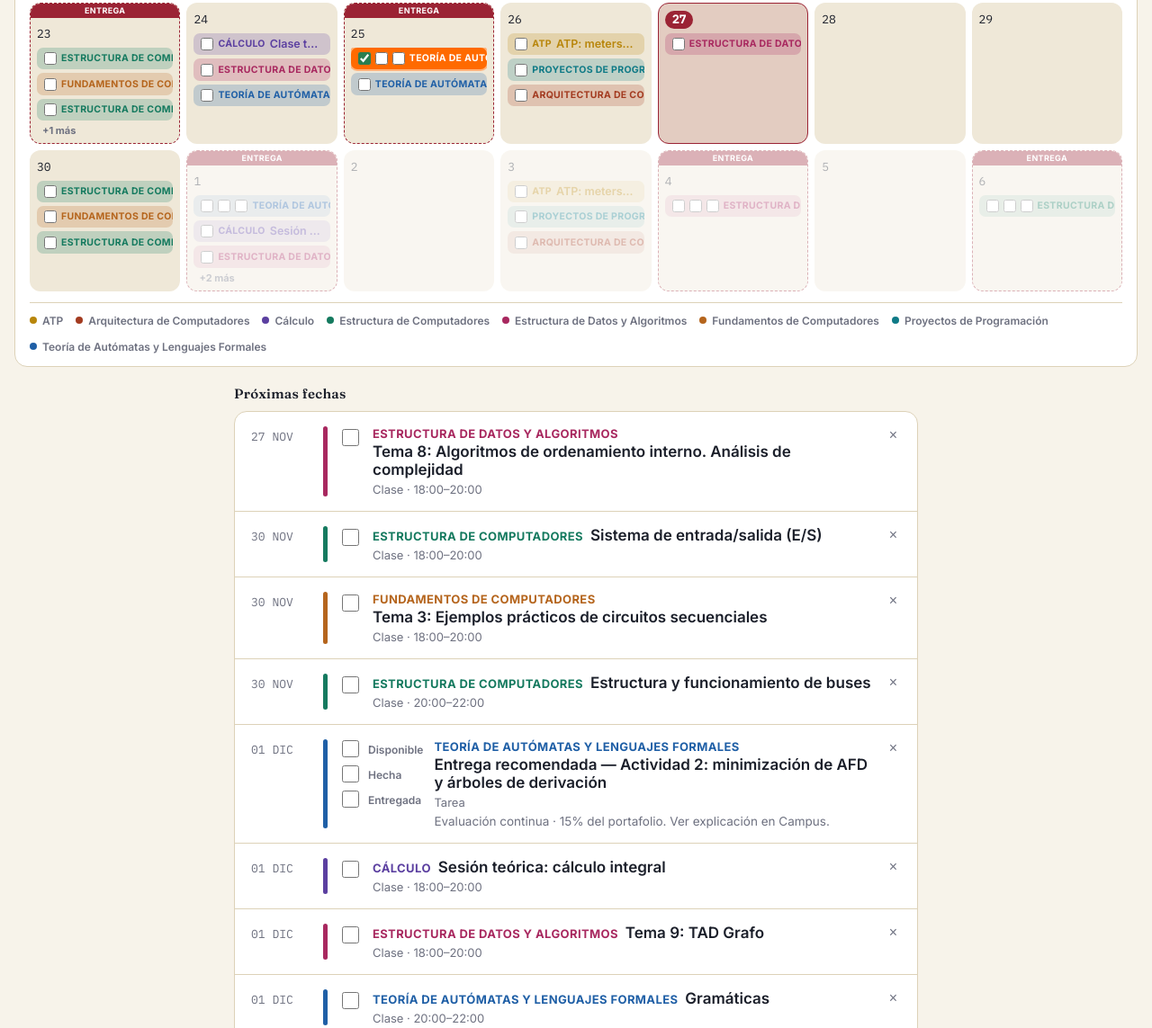
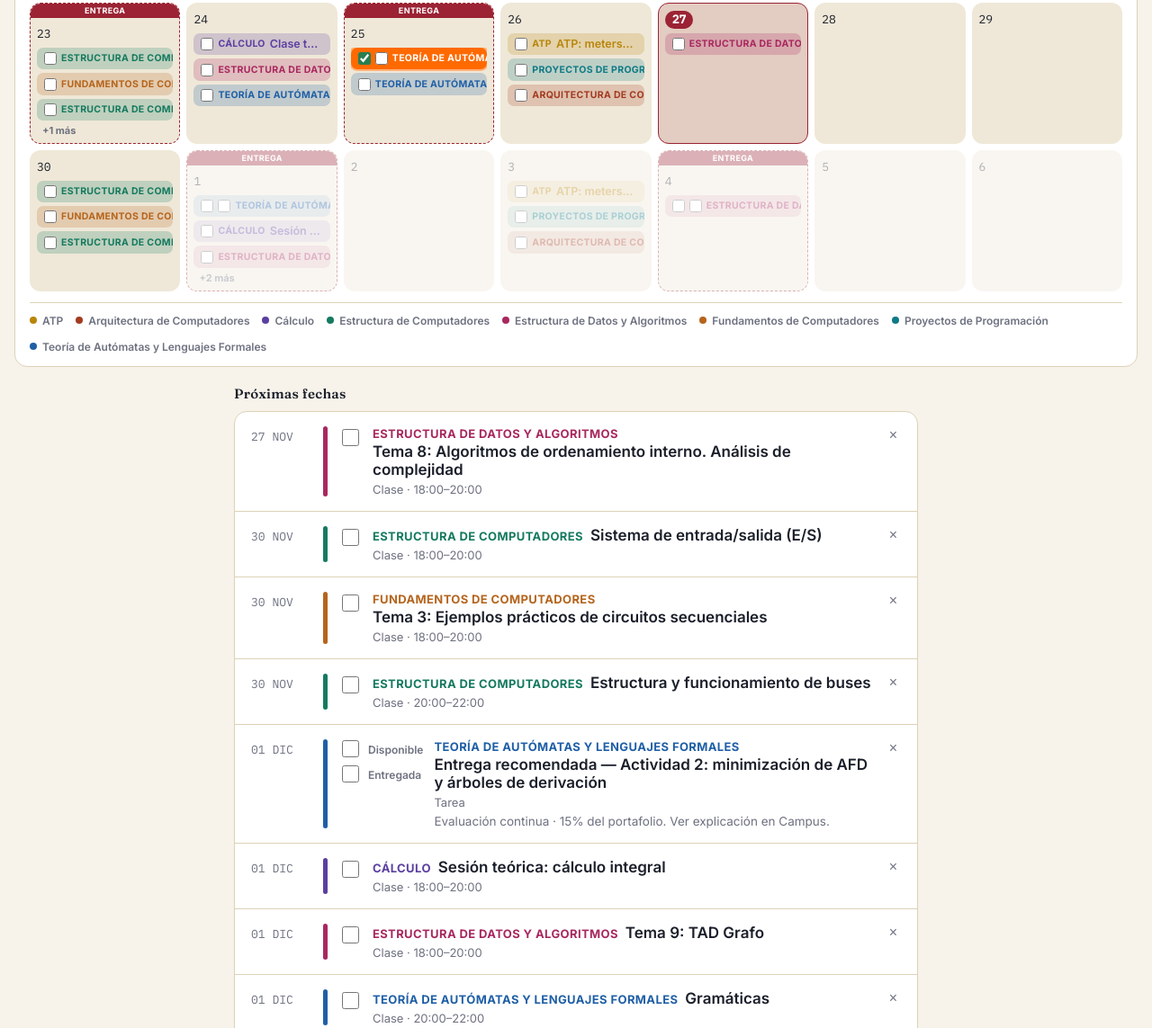
Before and after one commit to sinsit1/calendario_26_27_UNIVERSIDAD, a plain HTML site: page index.html in a window 1280 px wide. Shown: the part 982-2125 px from the top of the page at 90% size. Drawn offline with Linux system fonts and the light colour scheme; no server answers.

Commit message:
Check «Hecha» solo en Entregas; EC Evidencia 1 pasa al 12/12/2026
Co-Authored-By: Claude Sonnet 5.5 <noreply@anthropic.com>

```diff
--- a/index.html
+++ b/index.html
@@ -153,7 +153,6 @@ header.top .sub{color:var(--muted);font-size:14px;margin-top:2px}
 .chip.done .chip-text{text-decoration:line-through;opacity:.6}
 .chip input[type="checkbox"]{width:14px;height:14px;margin:0;flex-shrink:0;accent-color:var(--fg);cursor:pointer;background:var(--surface)}
 .chip input.avail-cb{accent-color:#2a7d4f}
-.chip input.made-cb{accent-color:#1f6fd1}
 .chip.pending-avail .chip-text{opacity:.85}
 .day .more{font-size:11px;color:var(--muted);font-weight:700;padding:0 6px}
 
@@ -236,7 +235,6 @@ form.add-form textarea{resize:vertical;min-height:50px}
 .event-row.todo{background:rgba(255,106,0,.14);box-shadow:inset 6px 0 0 #ff6a00}
 .event-row.todo .title{font-weight:800}
 .chip.made{background:#1f6fd1!important;color:#fff!important;box-shadow:0 0 0 2px #9cc3f5;font-weight:800}
-.chip.made input.made-cb{accent-color:#0b3d7a}
 .event-row.made{background:rgba(31,111,209,.14);box-shadow:inset 6px 0 0 #1f6fd1}
 .event-row.made .title{font-weight:800}
 /* alerta roja: marcada como entregada pero NO verificada en el Campus */
@@ -520,7 +518,7 @@ form.add-form textarea{resize:vertical;min-height:50px}
     {"id":"pp-evidencia-2","date":"2026-12-24","time":"","timeEnd":"","title":"Entrega recomendada — Evidencia 2: diagramas de clases y casos de uso","type":"tarea","subject":"Proyectos de Programación","notes":"Evaluación continua · 5% del portafolio. Caso real con cierta complejidad de gestión. Fecha estimada. Ver explicación en Campus.","done":false},
     {"id":"taf-sesion-11","date":"2026-12-01","time":"20:00","timeEnd":"22:00","title":"Gramáticas","type":"clase","subject":"Teoría de Autómatas y Lenguajes Formales","notes":"","done":false},
     {"id":"pp-sesion-08","date":"2026-12-03","time":"18:00","timeEnd":"20:00","title":"Patrones de diseño","type":"clase","subject":"Proyectos de Programación","notes":"","done":false},
-    {"id":"ec-portafolio-p1-1c","date":"2026-12-06","time":"23:59","timeEnd":"","title":"Entrega de portafolio — Evidencia 1 (1ª convocatoria)","type":"tarea","subject":"Estructura de Computadores","notes":"25% del portafolio. Desarrollo de un algoritmo de manipulación y filtrado de cadenas de texto / estructuras de datos en memoria.","done":false},
+    {"id":"ec-portafolio-p1-1c","date":"2026-12-12","time":"23:59","timeEnd":"","title":"Entrega de portafolio — Evidencia 1 (1ª convocatoria)","type":"tarea","subject":"Estructura de Computadores","notes":"25% del portafolio. Desarrollo de un algoritmo de manipulación y filtrado de cadenas de texto / estructuras de datos en memoria.","done":false},
     {"id":"fc-evidencia-2","date":"2026-12-20","time":"23:59","timeEnd":"","title":"Entrega recomendada — Evidencia 2: diseño e implementación de sistema digital combinacional","type":"tarea","subject":"Fundamentos de Computadores","notes":"Evaluación continua · 15% del portafolio. Ver explicación en Campus.","done":false},
     {"id":"ec-sesion-10","date":"2026-12-07","time":"18:00","timeEnd":"20:00","title":"Organización del procesador I — Componentes hardware y camino de datos","type":"clase","subject":"Estructura de Computadores","notes":"","done":false},
     {"id":"fc-sesion-11","date":"2026-12-07","time":"18:00","timeEnd":"20:00","title":"Tema 4: Introducción al lenguaje ensamblador","type":"clase","subject":"Fundamentos de Computadores","notes":"","done":false},
@@ -664,7 +662,8 @@ form.add-form textarea{resize:vertical;min-height:50px}
     "ac-evidencia-1":{"date":"2026-11-09","time":"23:59"},
     "ac-evidencia-2":{"date":"2026-11-23","time":"23:59"},
     "taf-evidencia-1":{"date":"2026-11-25","time":"05:59"},
-    "fc-evidencia-2":{"date":"2026-12-20","time":"23:59"}
+    "fc-evidencia-2":{"date":"2026-12-20","time":"23:59"},
+    "ec-portafolio-p1-1c":{"date":"2026-12-12","time":"23:59"}
   };
   Object.keys(CAMPUS_DATES).forEach(function(id){ EVENT_FIXES[id] = CAMPUS_DATES[id]; });
   // Tareas ya publicadas en Campus a 14/11/2026 → check «Disponible».
@@ -956,15 +955,6 @@ form.add-form textarea{resize:vertical;min-height:50px}
       acb.addEventListener('click', function(ev){ ev.stopPropagation(); });
       acb.addEventListener('change', function(){ toggleAvail(e.id, acb.checked); });
       chip.appendChild(acb);
-      var mcb = document.createElement('input');
-      mcb.type = 'checkbox';
-      mcb.className = 'made-cb';
-      mcb.checked = isMade(e);
-      mcb.title = 'Hecha';
-      mcb.setAttribute('aria-label', 'Hecha');
-      mcb.addEventListener('click', function(ev){ ev.stopPropagation(); });
-      mcb.addEventListener('change', function(){ toggleMade(e.id, mcb.checked); });
-      chip.appendChild(mcb);
     }
     var cb = document.createElement('input');
     cb.type = 'checkbox';
@@ -1064,7 +1054,7 @@ form.add-form textarea{resize:vertical;min-height:50px}
     dayEvents.forEach(function(e){ body.appendChild(buildEventRow(e, false)); });
   }
 
-  function buildEventRow(e, showDate){
+  function buildEventRow(e, showDate, showMade){
     var row = document.createElement('div');
     row.className = 'event-row' + (e.done ? ' done' : '') + taskState(e) + (isAlert(e) ? ' alert' : '');
     var subj = normSubject(e.subject);
@@ -1114,7 +1104,7 @@ form.add-form textarea{resize:vertical;min-height:50px}
       lbD.appendChild(taskCb);
       lbD.appendChild(document.createTextNode('Entregada'));
       checks.appendChild(lbA);
-      checks.appendChild(lbM);
+      if(showMade) checks.appendChild(lbM);
       checks.appendChild(lbD);
       row.appendChild(checks);
     } else {
@@ -1251,7 +1241,7 @@ form.add-form textarea{resize:vertical;min-height:50px}
       h.className = 'conv-head';
       h.textContent = g.label;
       block.appendChild(h);
-      g.items.forEach(function(e){ block.appendChild(buildEventRow(e, true)); });
+      g.items.forEach(function(e){ block.appendChild(buildEventRow(e, true, type === 'tarea')); });
       card.appendChild(block);
     });
   }
```
